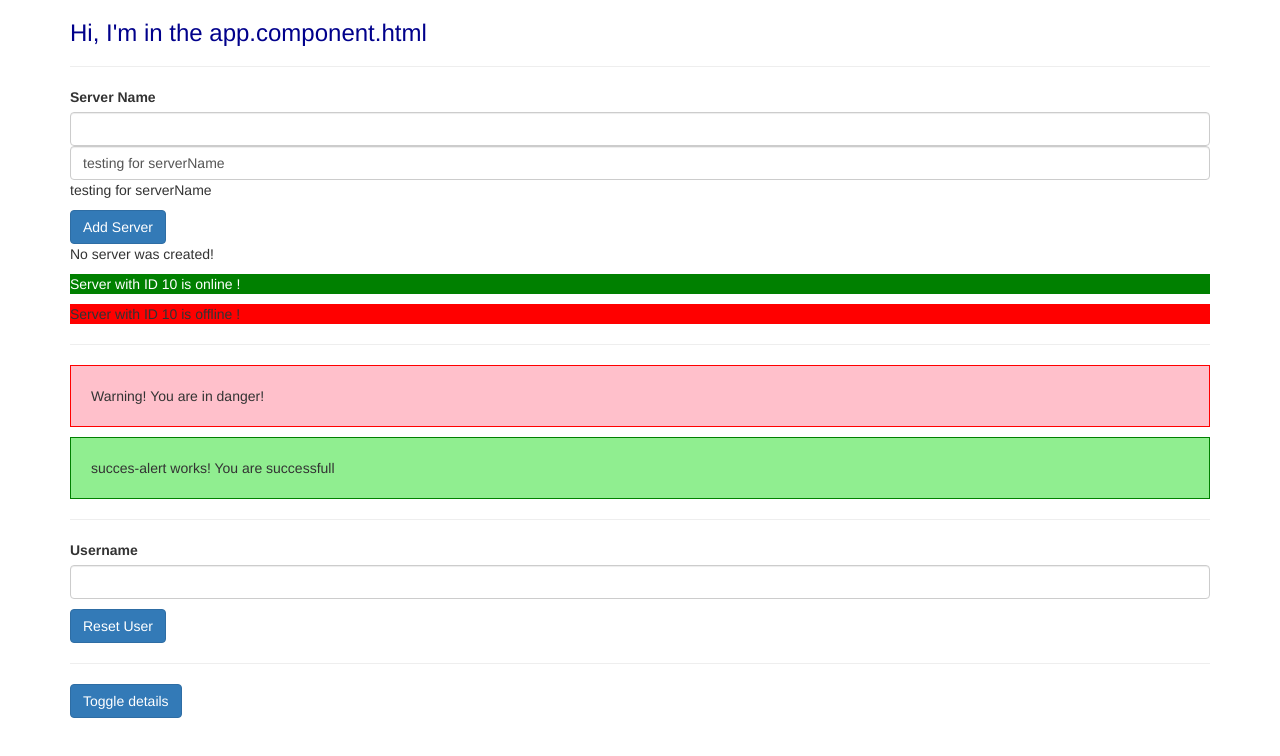
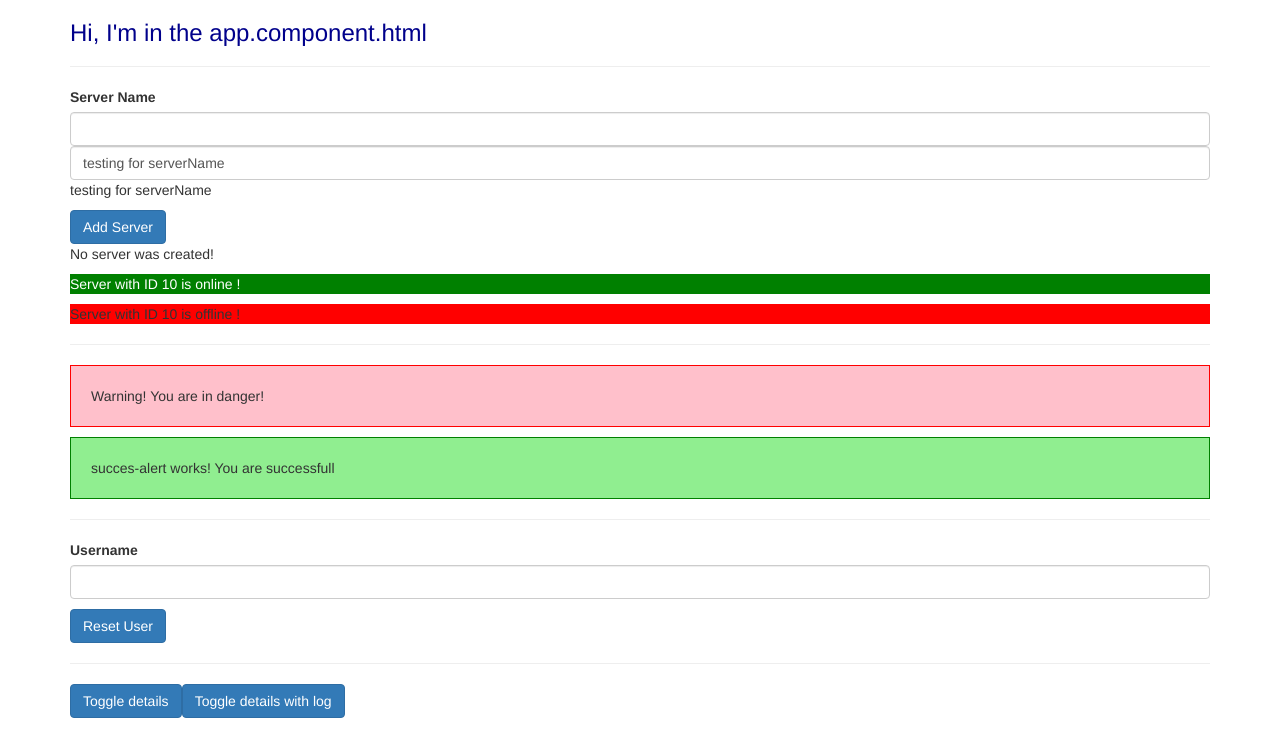
Before and after one commit to Jitgitbit/angular-exercise-one, an Angular app: page / in a window 1280 px wide. Shown: the top 756 px of the page. Built offline with nearby package versions, Linux system fonts and the light colour scheme.

Commit message:
toggle details + logging it

```diff
--- a/src/app/app.component.html
+++ b/src/app/app.component.html
@@ -18,7 +18,11 @@
       >Reset User</button>
       <hr>
       <button class="btn btn-primary" (click)="showSecretPassword = !showSecretPassword">Toggle details</button>
+      <button class="btn btn-primary" (click)="onToggleDetails()">Toggle details with log</button>
       <p *ngIf="showSecretPassword">Secret Password = Tuna</p>
+      <div
+      *ngFor="let logItem of log"
+      >{{logItem}}</div>
     </div>
   </div>
 </div>
--- a/src/app/app.component.ts
+++ b/src/app/app.component.ts
@@ -8,4 +8,10 @@ import { Component } from '@angular/core';
 export class AppComponent {
   username:'';
   showSecretPassword = false;
+  log = []
+
+  onToggleDetails(){
+    this.showSecretPassword = !this.showSecretPassword;
+    this.log.push(this.log.length + 1);
+  }
 }
```
